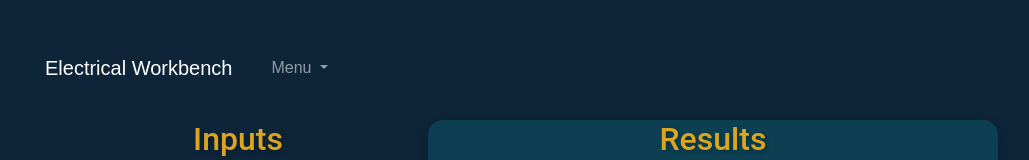
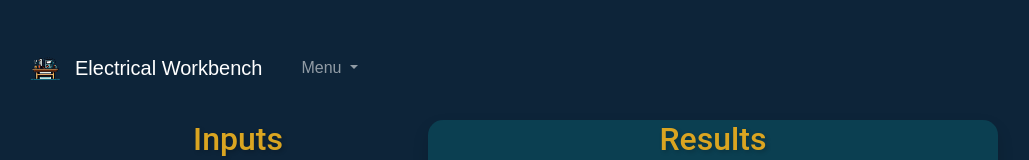
Before and after one commit to captainku/ElectricalWorkbench, a website: page powerWorkbench.html in a window 1280 px wide. Shown: the top 160 px of the page, without its empty margins (22-1051 px from the left). Drawn offline with nearby package versions, Linux system fonts and the light colour scheme.

Commit message:
icon updates

```diff
--- a/powerWorkbench.html
+++ b/powerWorkbench.html
@@ -4,7 +4,7 @@
     <meta charset="UTF-8">
     <meta name="viewport" content="width=device-width, initial-scale=1.0">
     <title>ElectricalWorkbench</title>
-    <link rel="icon" href="Static/favicon.ico" type="image/x-icon">
+    <link rel="icon" href="Static/EWIcon.png" type="image/png">
     <link href="https://cdn.jsdelivr.net/npm/bootstrap@5.1.3/dist/css/bootstrap.min.css" rel="stylesheet">
     <link rel="stylesheet" href="https://cdn.jsdelivr.net/npm/bootstrap-icons@1.5.0/font/bootstrap-icons.css">
     <link href="styles.css" rel="stylesheet">
@@ -17,6 +17,7 @@
 <!-- Navbar -->
 <nav class="navbar navbar-expand-lg navbar-dark">
     <div class="container-fluid">
+        <img src="Static/EWIcon.png" alt="" width="30" height="24" class="d-inline-block align-text-top"> <!-- Icon next to the brand name -->
         <a class="navbar-brand" href="index.html">Electrical Workbench</a>
         <button class="navbar-toggler" type="button" data-bs-toggle="collapse" data-bs-target="#navbarNavDropdown" aria-controls="navbarNavDropdown" aria-expanded="false" aria-label="Toggle navigation">
             <span class="navbar-toggler-icon"></span>
```
Also changed, not shown: index.html (+1 -1 lines), Static/EWIcon.png (added), 2 other files.
